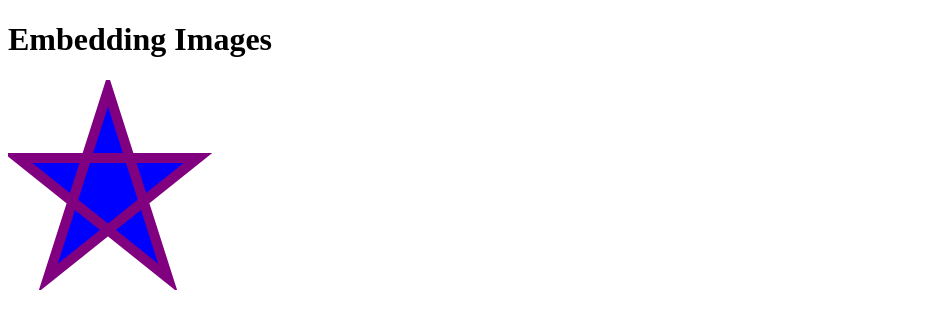
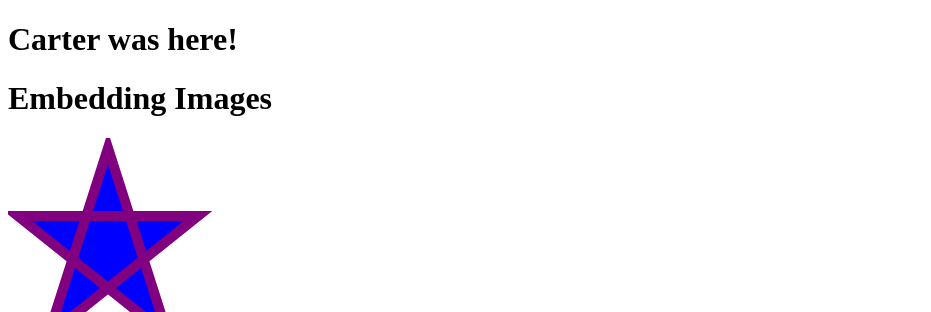
Before and after one commit to XetsphenXada/embedding, a plain HTML site: page index.html in a window 1280 px wide. Shown: the top 312 px of the page, without its empty margins (0-931 px from the left). Drawn offline with Linux system fonts and the light colour scheme.

Commit message:
Inserts h1

```diff
--- a/index.html
+++ b/index.html
@@ -9,6 +9,7 @@
 </head>
 
 <body>
+	<h1>Carter was here!</h1>
     <div>
         <h1>Embedding Images</h1>
         <svg height="210" width="5000">
```
